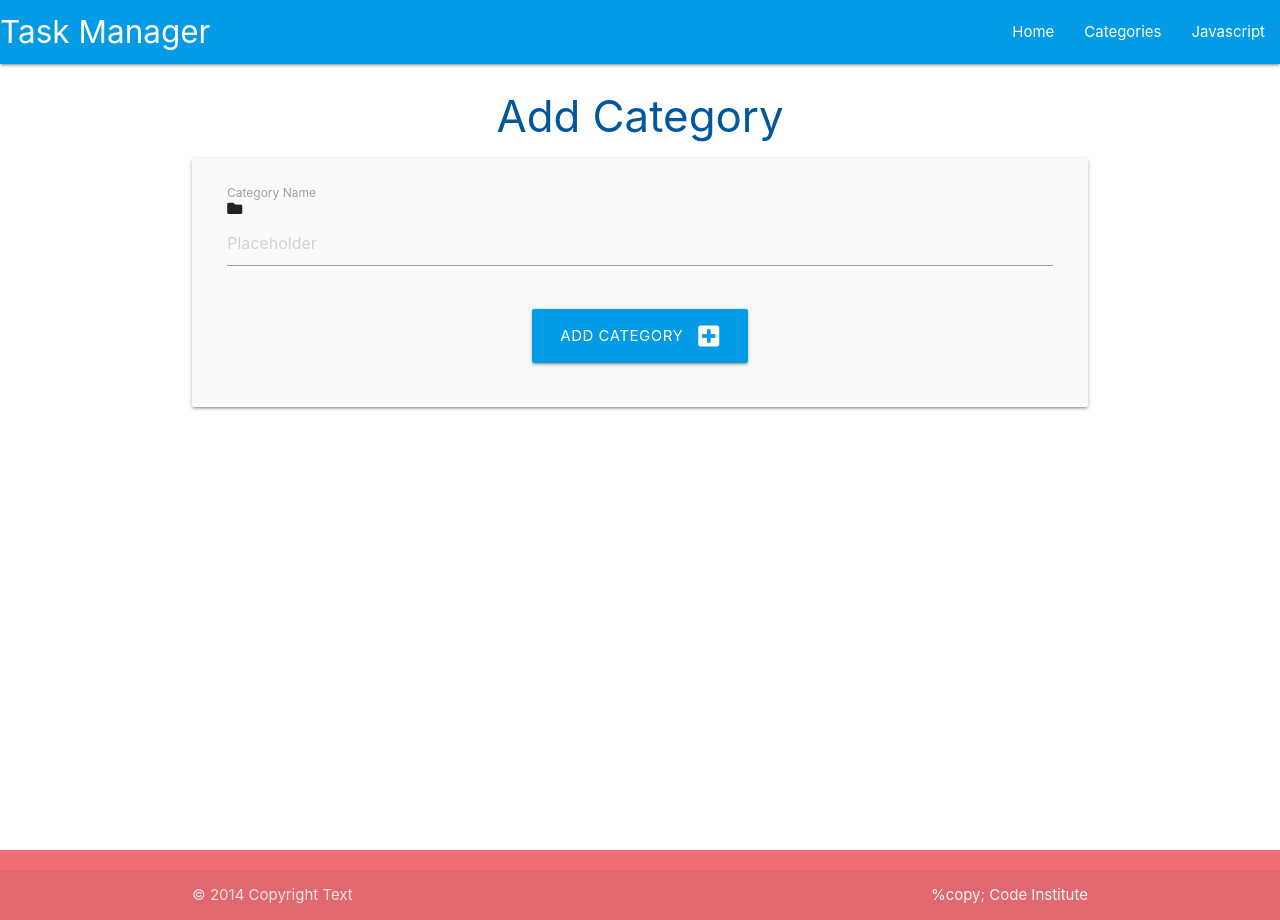
After one commit to Haloegen/task, a Flask app: page /add_category in a window 1280 px wide. The commit adds this page. Run offline with Flask 2, Linux system fonts and the light colour scheme.

Commit message:
add code for adding categories and the form field

```diff
--- a/taskmanager/routes.py
+++ b/taskmanager/routes.py
@@ -1,4 +1,4 @@
-from flask import render_template
+from flask import render_template, request, redirect, url_for
 from taskmanager import app, db
 from taskmanager.models import Category, Task
 
@@ -6,3 +6,17 @@ from taskmanager.models import Category, Task
 @app.route("/")
 def home():
     return render_template("task.html")
+
+@app.route("/categories")
+def categories():
+    return render_template("categories.html")
+
+@app.route("/add_category", methods=["GET", "POST"])
+def add_category():
+    if request.method== "POST":
+        category = Category(category_name=request.form.get("category_name"))
+        db.session.add(category)
+        db.session.commit()
+        return redirect(url_for("categories"))
+
+    return render_template("add_category.html")
--- /dev/null
+++ b/taskmanager/templates/add_category.html
@@ -0,0 +1,33 @@
+{% extends "base.html" %} {% block content %}
+
+<h3 class="light-blue-text text-darken-4 center-align">Add Category</h3>
+
+<div class="row card-panel grey lighten-5">
+  <form class="col s12" method="POST" action="{{ url_for('add_category') }}">
+    <div class="row">
+      <div class="input-field col s12">
+        <i class="fas fa-folder"></i>
+        <input
+          placeholder="Placeholder"
+          id="category_name"
+          name="category_name"
+          type="text"
+          minlength="3"
+          maxlength="25"
+          class="validate"
+          required
+        />
+        <label for="category_name">Category Name</label>
+      </div>
+    </div>
+    <!-- Submit button -->
+    <div class="row">
+      <div class="col s12 center-align">
+        <button type="submit" class="btn-large light-blue darken-1">
+          Add Category <i class="fas fa-plus-square right"></i>
+        </button>
+      </div>
+    </div>
+  </form>
+</div>
+{% endblock %}
--- a/taskmanager/templates/base.html
+++ b/taskmanager/templates/base.html
@@ -34,7 +34,7 @@
           >
           <ul class="right hide-on-med-and-down">
             <li><a href="{{ url_for('home') }}">Home</a></li>
-            <li><a href=>New Task</a></li>
+            <li><a href="{{ url_for('categories') }}">Categories</a></li>
             <li><a href=>Javascript</a></li>
           </ul>
         </div>
@@ -42,7 +42,7 @@
       <!-- mobile side nav-->
       <ul class="sidenav" id="mobile-demo">
         <li><a href="{{ url_for('home') }}">Home</a></li>
-            <li><a href="{{ url_for('home') }}">Home</a></li>
+            <li><a href="{{ url_for('categories') }}">Categories</a></li>
             <li><a href=>New Task</a></li>
             <li><a href=>Javascript</a></li>
       </ul>
```
Also changed, not shown: taskmanager/templates/categories.html (added, +16 -0 lines).
